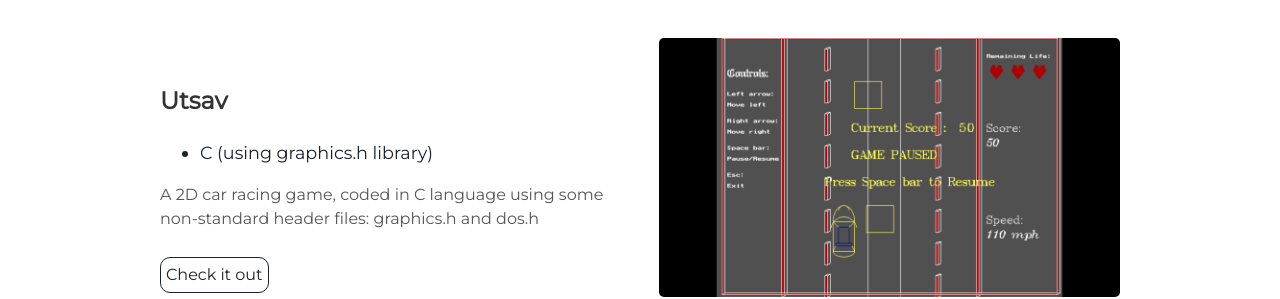
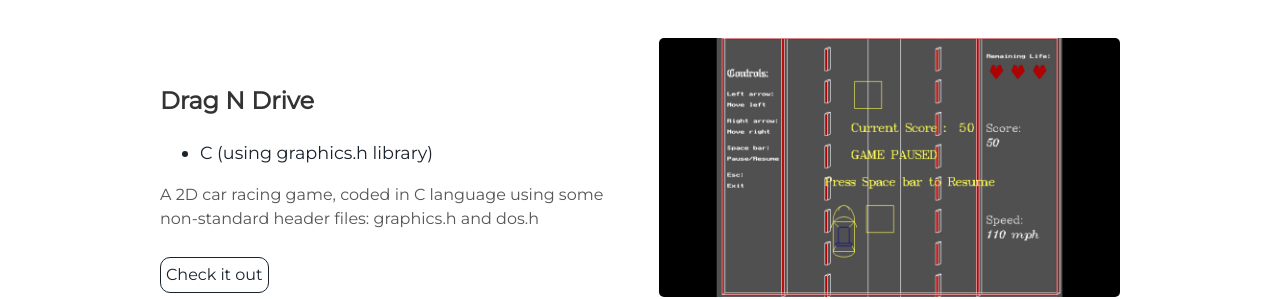
Before and after one commit to crypticani/crypticani.github.io, a Jekyll site: the page built from index.html, in a window 1280 px wide and 900 px high, scrolled down 2283 px. Shown: the part 361-660 px from the top of the window. Built offline with Jekyll 4.4.1, drawn with Linux system fonts in a browser that asks for light colours.

Commit message:
Update projects.html

```diff
--- a/_includes/projects.html
+++ b/_includes/projects.html
@@ -32,7 +32,7 @@
     <img alt="Drag N Drive" src="{{ "/assets/img/dragndrive.png" | prepend: site.baseurl }}" />
   </div>
   <div class="contents">
-    <h3> Utsav </h3>
+    <h3> Drag N Drive </h3>
     <ul>
       <li> C (using graphics.h library)</li>
     </ul>
```
